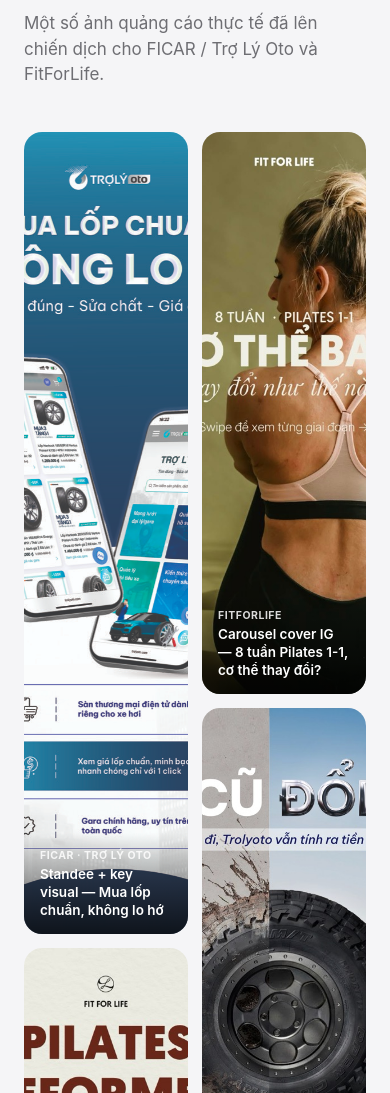
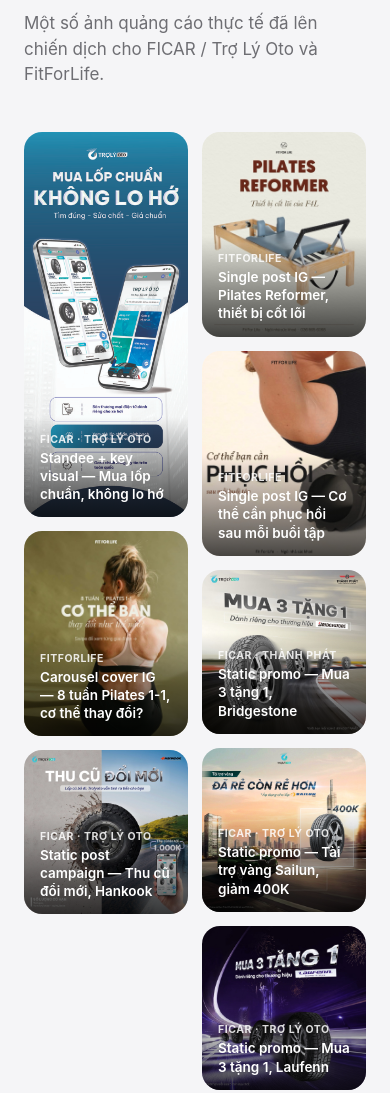
Before and after one commit to danhminh66/portfolio2, a plain HTML site: page index.html in a window 390 px wide. Shown: the part 6621-7714 px from the top of the page. Drawn offline with Linux system fonts and the light colour scheme; no server answers.

Commit message:
Fix gallery cropping: switch to masonry layout preserving image aspect ratios

```diff
--- a/index.html
+++ b/index.html
@@ -181,10 +181,10 @@
   @media(max-width:900px){.client-grid{grid-template-columns:1fr;}}
 
   /* ---------- CREATIVE GALLERY ---------- */
-  .gallery{display:grid;grid-template-columns:repeat(4,1fr);grid-auto-rows:10px;gap:14px;margin-top:44px;}
-  .g-item{position:relative;border-radius:18px;overflow:hidden;background:var(--bg-alt);grid-column:span 2;grid-row:span 24;}
-  .g-item.tall{grid-row:span 34;}
-  .g-item img{width:100%;height:100%;object-fit:cover;display:block;}
+  .gallery{column-count:3;column-gap:14px;margin-top:44px;}
+  .g-item{position:relative;border-radius:18px;overflow:hidden;background:var(--bg-alt);
+    break-inside:avoid;margin-bottom:14px;display:block;}
+  .g-item img{width:100%;height:auto;display:block;}
   .g-item .g-cap{
     position:absolute;left:0;right:0;bottom:0;padding:16px 16px 14px;
     background:linear-gradient(to top,rgba(0,0,0,.72),rgba(0,0,0,0));color:#fff;
@@ -192,8 +192,7 @@
   .g-item .g-cap .b{font-size:10.5px;font-weight:700;letter-spacing:.05em;text-transform:uppercase;opacity:.85;}
   .g-item .g-cap .t{font-size:13.5px;font-weight:600;line-height:1.35;margin-top:3px;}
   @media(max-width:900px){
-    .gallery{grid-template-columns:repeat(2,1fr);}
-    .g-item{grid-column:span 1;}
+    .gallery{column-count:2;}
   }
 
   /* ---------- VIDEO REEL (TikTok oEmbed thumbnails) ---------- */
@@ -537,7 +536,7 @@
     <p class="section-sub">Một số ảnh quảng cáo thực tế đã lên chiến dịch cho FICAR / Trợ Lý Oto và FitForLife.</p>
 
     <div class="gallery">
-      <div class="g-item tall reveal">
+      <div class="g-item reveal">
         <img src="media/ficar-standee.jpg" alt="Standee Trợ Lý Oto">
         <div class="g-cap"><div class="b">FICAR · Trợ Lý Oto</div><div class="t">Standee + key visual — Mua lốp chuẩn, không lo hớ</div></div>
       </div>
```
